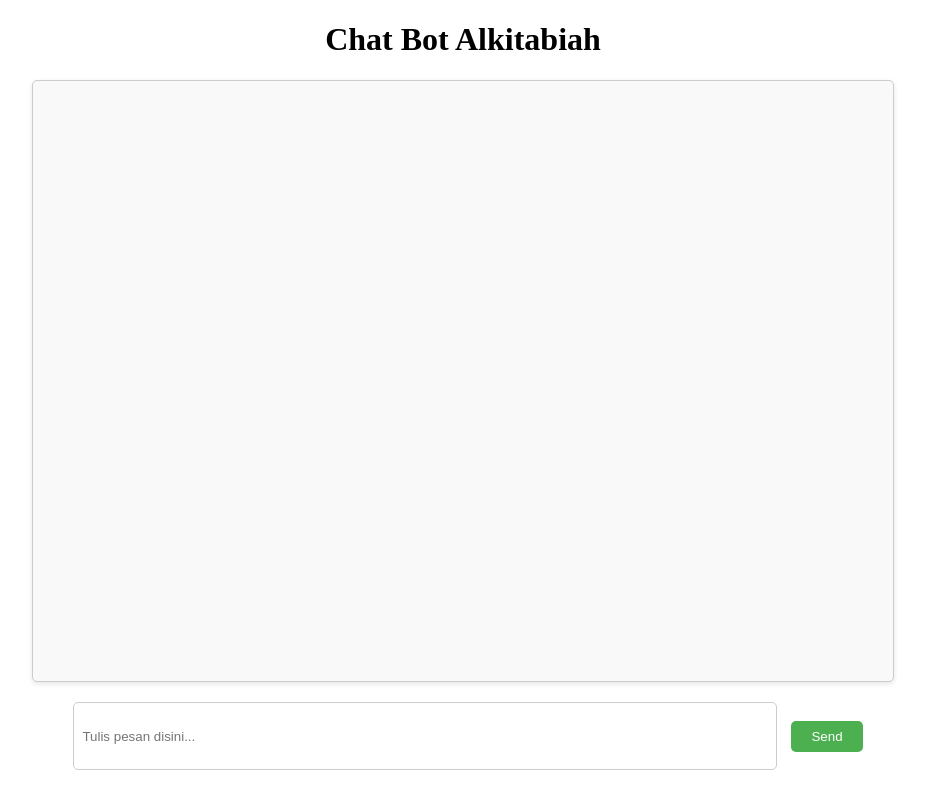
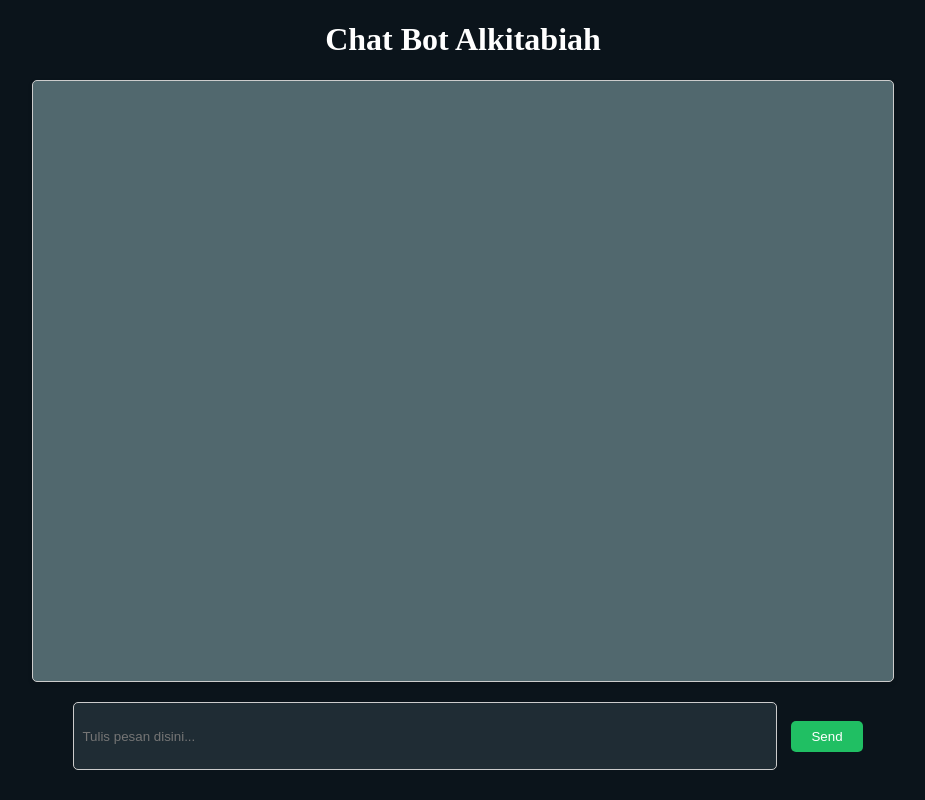
Before and after one commit to Cristian-Napitupulu/Chat-Bot-Alkitabiah, a Flask app: page / in a window 1280 px wide. Shown: the whole page, without its empty margins (177-1102 px from the left). Run offline with Flask 3, Linux system fonts and the light colour scheme; parts of the project's set-up code (start-up, migrations or seed data) failed here and were passed over.

Commit message:
Progress 30 April 2024

```diff
--- a/templates/index.html
+++ b/templates/index.html
@@ -4,7 +4,9 @@
 <head>
     <meta charset="UTF-8">
     <meta name="viewport" content="width=device-width, initial-scale=1.0">
-    <title>ChatBot Alkitabiah</title>
+
+    <title>Chat Bot Alkitabiah</title>
+
     <style>
         /* Simple styling for the chat interface */
         body,
@@ -12,6 +14,7 @@
             height: 100%;
             margin: 0;
             padding: 0;
+            background-color: #0B141B;
         }
 
         .container {
@@ -31,7 +34,7 @@
             padding: 20px;
             border: 1px solid #ccc;
             border-radius: 5px;
-            background-color: #f9f9f9;
+            background-color: #51686E;
             box-shadow: 0 2px 5px rgba(0, 0, 0, 0.1);
             overflow-y: auto;
             /* Height set by flex-grow */
@@ -43,16 +46,17 @@
             border-radius: 5px;
             position: relative;
             white-space: pre-wrap;
+            color: white;
         }
 
         .user-message {
-            background-color: #b9eea2;
+            background-color: #005D4B;
             text-align: right;
             /* white-space: pre-wrap; */
         }
 
         .bot-message {
-            background-color: #82b6ee;
+            background-color: #1F2C34;
             text-align: left;
             /* white-space: pre-wrap; */
         }
@@ -68,13 +72,13 @@
 
         .user-message::before {
             border-width: 10px 10px 10px 10px;
-            border-color: #b9eea2 transparent transparent transparent;
+            border-color: #005D4B transparent transparent transparent;
             right: -10px;
         }
 
         .bot-message::before {
             border-width: 10px 10px 10px 10px;
-            border-color: #82b6ee transparent transparent transparent;
+            border-color: #1F2C34 transparent transparent transparent;
             left: -10px;
         }
 
@@ -105,14 +109,24 @@
             border: 1px solid #ccc;
             margin-right: 10px;
             overflow-y: auto;
+            color: white;
+            background-color: #1F2C34;
             /* Enable vertical scrolling */
         }
+
+        #prompt:focus {
+            outline: none;
+            /* Remove the default focus outline */
+            border-color: initial;
+            /* Set the border color to initial, which will use the default border color */
+        }
+
 
         #submit-btn {
             padding: 8px 20px;
             border-radius: 5px;
             border: none;
-            background-color: #4CAF50;
+            background-color: #20BF63;
             color: white;
             cursor: pointer;
         }
@@ -125,7 +139,7 @@
 
 <body>
     <div class="container">
-        <h1 style="text-align: center;">Chat Bot Alkitabiah</h1>
+        <h1 style="text-align: center; color: white;">Chat Bot Alkitabiah</h1>
         <div class="chat-container" id="chat-container">
             <!-- Messages will be dynamically added here -->
 
@@ -136,7 +150,6 @@
                 <button type="submit" id="submit-btn">Send</button>
             </form>
         </div>
-
     </div>
 
     <script>
--- a/train_bert.py
+++ b/train_bert.py
@@ -92,7 +92,7 @@ training_args = TrainingArguments(
     output_dir="test_trainer",
     per_device_train_batch_size=5,
     per_device_eval_batch_size=5,
-    num_train_epochs=200,
+    num_train_epochs=50,
     logging_dir='./logs',
 )
 
```
